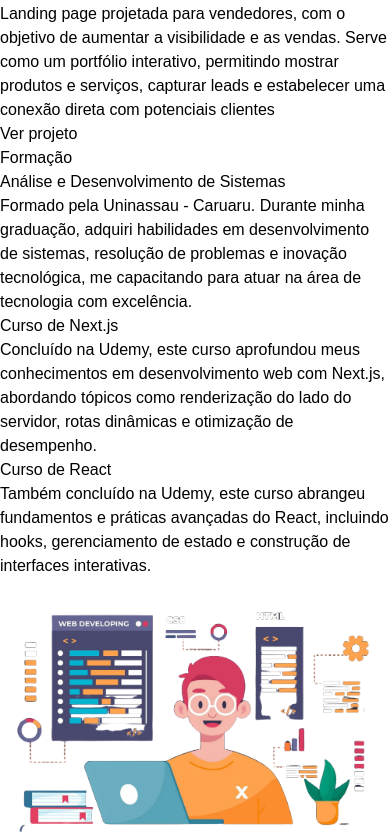
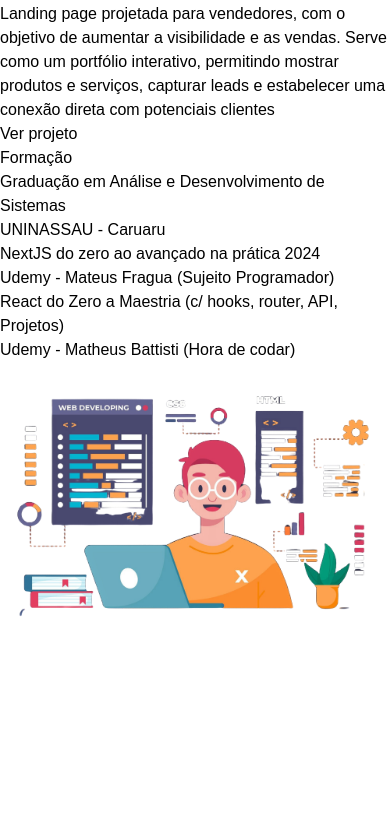
Before and after one commit to HerbertKayky/portfolio, a Next.js app: page / in a window 390 px wide. Shown: the part 2496-3334 px from the top of the page. After the commit the page ends 3118 px from the top, so only its background shows below. Built offline with nearby package versions, Linux system fonts and the light colour scheme.

Commit message:
Atualiza cores, cursos e oculta imagem no mobile

```diff
--- a/src/components/education/index.tsx
+++ b/src/components/education/index.tsx
@@ -5,54 +5,38 @@ export function Education() {
   return (
     <section
       id="education"
-      className="bg-[#212121] text-[#BEB7B7] pt-2 min-h-screen"
+      className="bg-[#212121] text-[#BEB7B7] pt-20 min-h-screen"
     >
       <div className="container mx-auto px-5">
-        <h2 className="text-4xl md:text-5xl font-bold text-[#F56539] mb-8">
-          Formação
-        </h2>
+        <h2 className="text-5xl font-bold text-[#F56539] mb-8">Formação</h2>
         <div className="grid grid-cols-1 md:grid-cols-3 gap-6">
           <div className="md:col-span-2 space-y-6">
-            <div className="bg-[#333333] rounded-lg shadow-lg p-6">
+            <div className="bg-[#613528] rounded-3xl shadow-lg p-6 hover:bg-[#8B422C] transition-all">
               <h3 className="text-2xl font-bold text-[#EAEAEA] mb-4">
-                Análise e Desenvolvimento de Sistemas
+                Graduação em Análise e Desenvolvimento de Sistemas
               </h3>
-              <p className="text-lg leading-7">
-                Formado pela{" "}
-                <span className="text-[#F56539] font-semibold">
-                  Uninassau - Caruaru
-                </span>
-                . Durante minha graduação, adquiri habilidades em
-                desenvolvimento de sistemas, resolução de problemas e inovação
-                tecnológica, me capacitando para atuar na área de tecnologia com
-                excelência.
+              <p className="text-lg leading-7 font-bold">UNINASSAU - Caruaru</p>
+            </div>
+
+            <div className="bg-[#613528] rounded-3xl shadow-lg p-6 hover:bg-[#8B422C] transition-all">
+              <h3 className="text-xl font-bold text-[#EAEAEA] mb-2">
+                NextJS do zero ao avançado na prática 2024
+              </h3>
+              <p className="text-lg">
+                Udemy - Mateus Fragua (Sujeito Programador)
               </p>
             </div>
-
-            <div className="bg-[#333333] rounded-lg shadow-lg p-6">
+            <div className="bg-[#613528] rounded-3xl shadow-lg p-6 hover:bg-[#8B422C] transition-all">
               <h3 className="text-xl font-bold text-[#EAEAEA] mb-2">
-                Curso de Next.js
+                React do Zero a Maestria (c/ hooks, router, API, Projetos)
               </h3>
               <p className="text-lg">
-                Concluído na Udemy, este curso aprofundou meus conhecimentos em
-                desenvolvimento web com Next.js, abordando tópicos como
-                renderização do lado do servidor, rotas dinâmicas e otimização
-                de desempenho.
-              </p>
-            </div>
-            <div className="bg-[#333333] rounded-lg shadow-lg p-6">
-              <h3 className="text-xl font-bold text-[#EAEAEA] mb-2">
-                Curso de React
-              </h3>
-              <p className="text-lg">
-                Também concluído na Udemy, este curso abrangeu fundamentos e
-                práticas avançadas do React, incluindo hooks, gerenciamento de
-                estado e construção de interfaces interativas.
+                Udemy - Matheus Battisti (Hora de codar)
               </p>
             </div>
           </div>
 
-          <div className="flex justify-center items-center">
+          <div className="justify-center items-center hidden sm:block ">
             <Image
               src={studyImg}
               width={1000}
```
